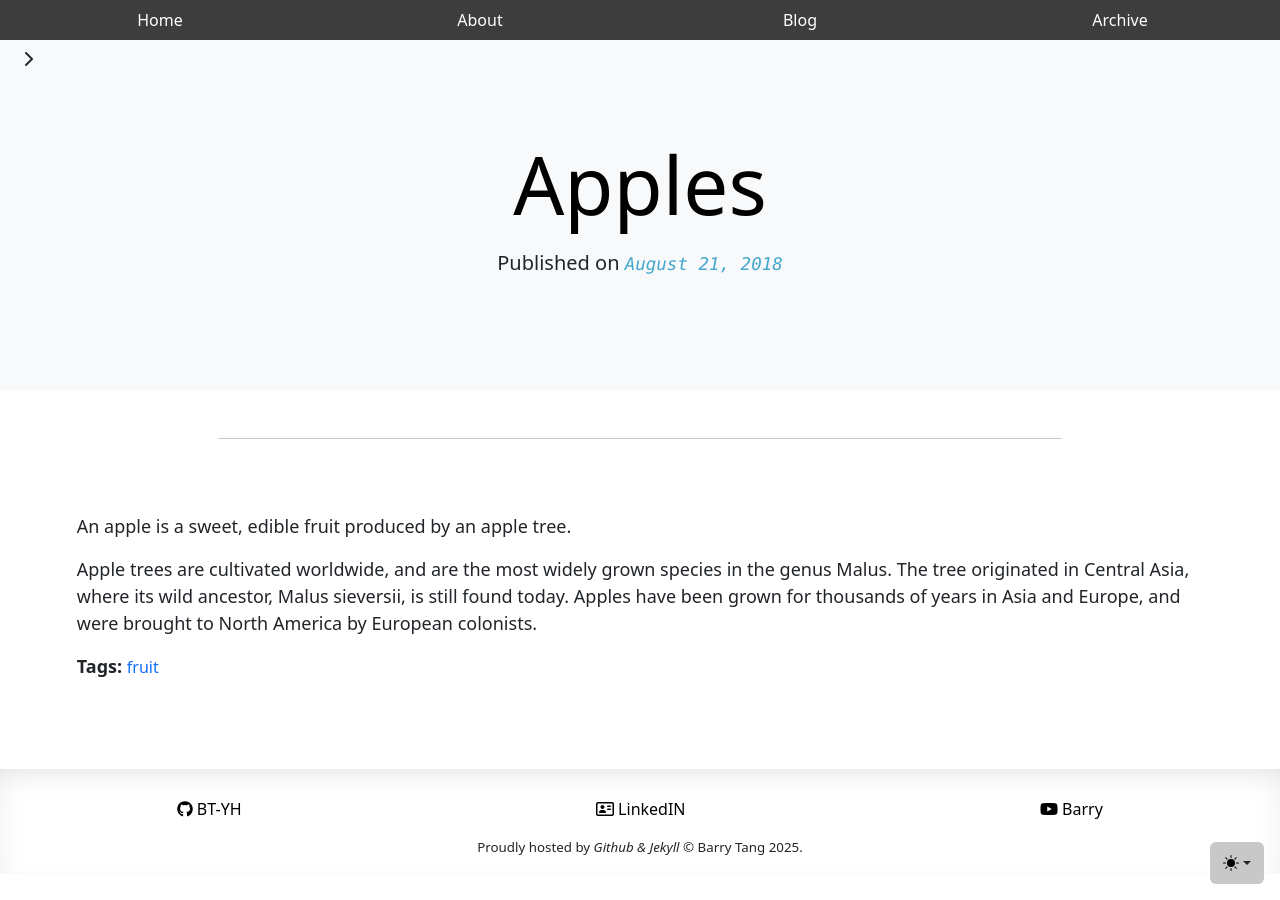
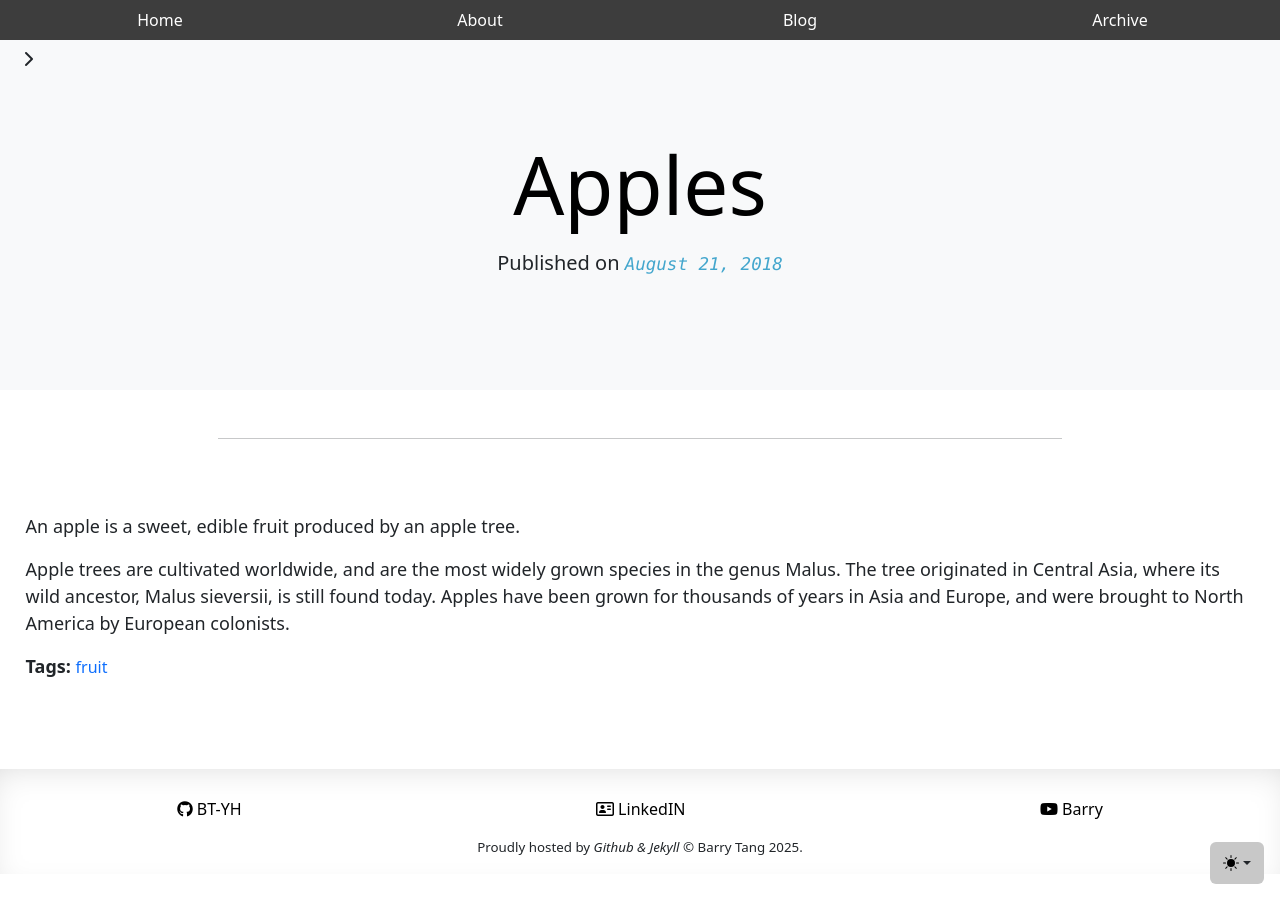
Before and after one commit to BT-YH/bt-yh.github.io, a Jekyll site: the page built from _posts/2018-08-21-apples.md, in a window 1280 px wide. Built offline with Jekyll 4.4.1, drawn with Linux system fonts in a browser that asks for light colours; nearby versions of some CDN libraries; some web fonts are replaced.

Commit message:
Update post.html

```diff
--- a/_layouts/post.html
+++ b/_layouts/post.html
@@ -3,7 +3,7 @@ layout: default
 ---
 {% include mathjax.html %}
 <div style="display: flex; width: 100%; justify-content: center; flex-direction: row;">
-  <div class="main-container">
+  <div class="main-container" style="padding: 2%;">
     <article>
       <section>{{ content }}</section>
       <footer>
```
